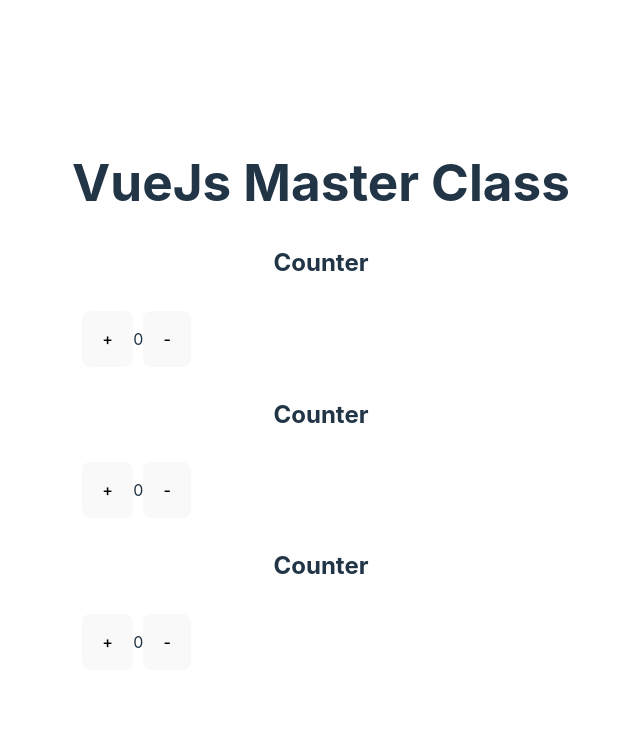
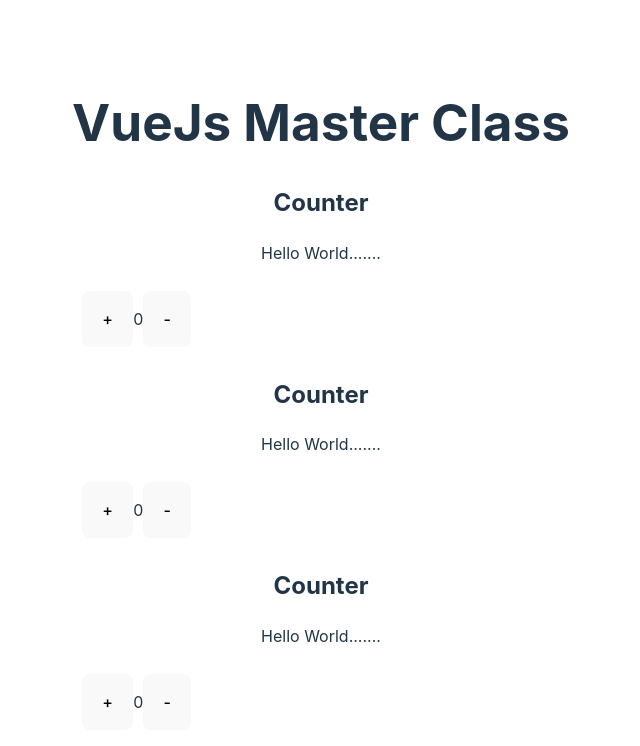
Before and after one commit to Nurunnahar1/vue.js, a Vue app in the folder another-class/vue_3/: page / in a window 1280 px wide. Shown: the top 746 px of the page, without its empty margins (319-959 px from the left). Built offline with nearby package versions, Linux system fonts and the light colour scheme.

Commit message:
provide , inject

```diff
--- a/another-class/vue_3/src/App.vue
+++ b/another-class/vue_3/src/App.vue
@@ -8,8 +8,10 @@
 </template>
 
 <script setup>
-import { ref } from "vue";
-import Counter from "./components/Counter.vue";
+  import {provide ,ref } from "vue";
+  import Counter from "./components/Counter.vue";
 
-let title = ref("VueJs Master Class");
+  provide("message", "Hello World.......");
+
+  let title = ref("VueJs Master Class");
 </script>
--- a/another-class/vue_3/src/components/Counter.vue
+++ b/another-class/vue_3/src/components/Counter.vue
@@ -1,5 +1,8 @@
 <template>
     <h2>{{ title }}</h2>
+
+    <p>{{ message }}</p>
+
      <div class="counter">
     <button @click="count++">+</button>
     <p>{{ count }}</p>
@@ -7,11 +10,17 @@
   </div>
 </template>
 
+
+
+
+
 <script setup>
-import { ref, nextTick } from "vue";
+import { ref, inject } from "vue";
 const count = ref(0);
 
 const props = defineProps(['title']);
+
+const message = inject("message");
 
 </script>
 
```
